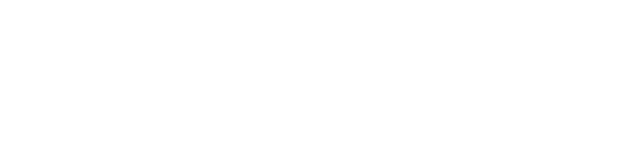
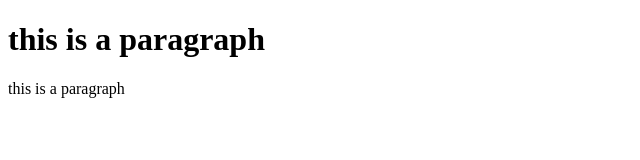
Before and after one commit to ejim121/learning-git, a plain HTML site: page index.html in a window 1280 px wide. Shown: the whole page, without its empty margins (0-640 px from the left). Drawn offline with Linux system fonts and the light colour scheme.

Commit message:
Update index.html

```diff
--- a/index.html
+++ b/index.html
@@ -7,6 +7,7 @@
     <title>Document</title>
 </head>
 <body>
-
+    <h1>this is a paragraph</h1>
+    <p>this is a paragraph</p>
 </body>
 </html>
```
